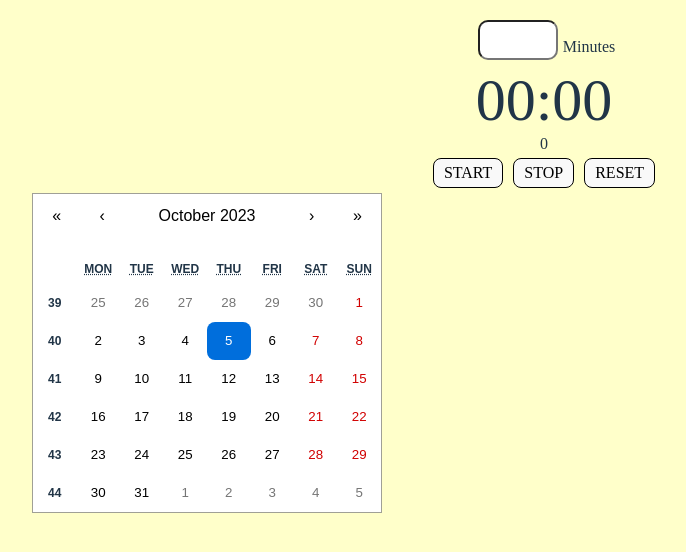
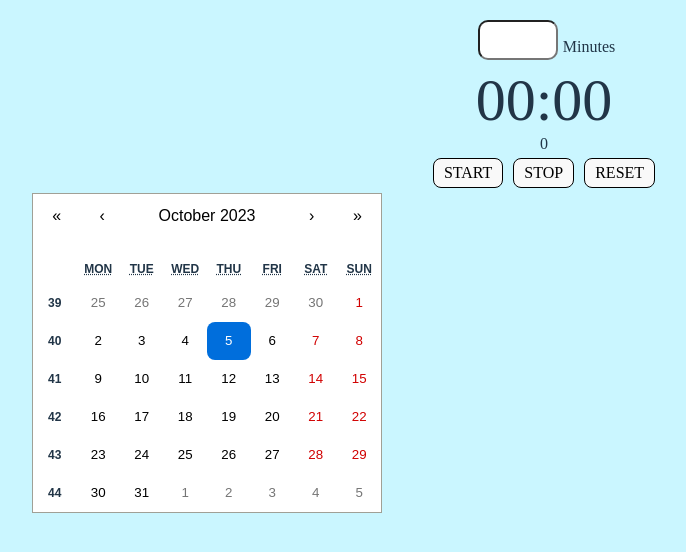
Before and after one commit to ayumi-ayumi/Pomodoro-advanced, a React (Vite) app: page / in a window 1280 px wide. Shown: the top 552 px of the page, without its empty margins (96-782 px from the left). Built offline with nearby package versions, Linux system fonts and the light colour scheme.

Commit message:
changed the background color

```diff
--- a/src/App.css
+++ b/src/App.css
@@ -50,11 +50,11 @@ button:focus-visible {
 @media (prefers-color-scheme: light) {
   :root {
     color: #213547;
-    background-color: #ffffca;
+    background-color: #caf6ff;
   }
 
   a:hover {
-    color: #a9d4ff;
+    color: #8ecad7;
   }
 
   button {
```
